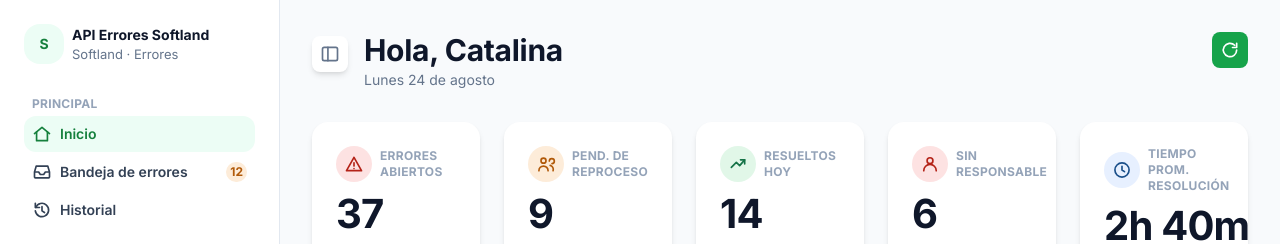
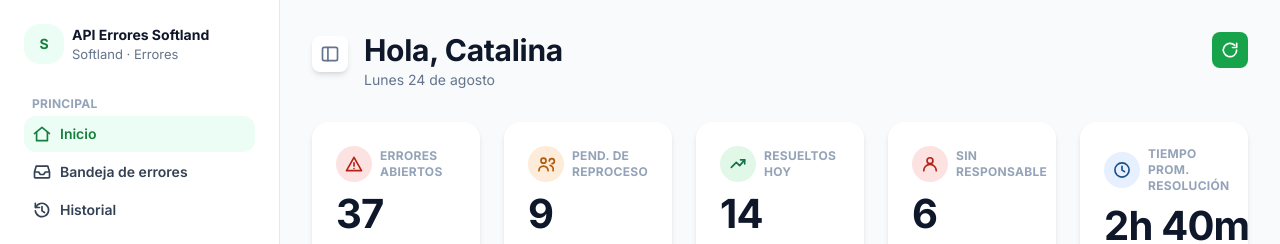
Before and after one commit to catalinapereyra123/API-controller-errores-softland, a React (Vite) app in the folder frontend/: page / in a window 1280 px wide. Shown: the top 244 px of the page. Built offline with nearby package versions, Linux system fonts and the light colour scheme.

Commit message:
remove mocked notification

```diff
--- a/frontend/src/components/Sidebar.tsx
+++ b/frontend/src/components/Sidebar.tsx
@@ -1,12 +1,6 @@
 import type { CSSProperties, ReactNode } from 'react'
 import { HistoryIcon, HomeIcon, InboxIcon } from './icons'
 import { cn } from '../utils/cn'
-
-export interface SidebarBadge {
-  text: string
-  color: string
-  backgroundColor: string
-}
 
 export type SidebarItemId = 'inicio' | 'bandeja' | 'historial'
 
@@ -54,8 +48,6 @@ interface SidebarProps {
   itemHoverBackground: string
   itemActiveColor: string
   itemActiveBackground: string
-  /** Badges opcionales por id de item (ej. pendientes en "bandeja"). */
-  badges?: Partial<Record<SidebarItemId, SidebarBadge>>
   activeItem?: SidebarItemId
   onItemSelect?: (item: SidebarNavItem) => void
   user?: SidebarUser
@@ -77,7 +69,6 @@ function Sidebar({
   itemHoverBackground,
   itemActiveColor,
   itemActiveBackground,
-  badges,
   activeItem,
   onItemSelect,
   user,
@@ -123,7 +114,6 @@ function Sidebar({
           <ul className="flex flex-col gap-xxs">
             {SIDEBAR_ITEMS.map((item) => {
               const isActive = item.id === activeItem
-              const badge = badges?.[item.id]
 
               return (
                 <li key={item.id}>
@@ -154,17 +144,6 @@ function Sidebar({
                       {item.icon}
                     </span>
                     <span className="flex-1 truncate">{item.label}</span>
-                    {badge && (
-                      <span
-                        style={{
-                          color: badge.color,
-                          backgroundColor: badge.backgroundColor,
-                        }}
-                        className="rounded-full px-xs py-xxs text-caption font-bold"
-                      >
-                        {badge.text}
-                      </span>
-                    )}
                   </a>
                 </li>
               )
--- a/frontend/src/pages/BandejaErrores.tsx
+++ b/frontend/src/pages/BandejaErrores.tsx
@@ -251,17 +251,6 @@ function BandejaErrores({
           itemActiveBackground={colors.primary.lightest}
           activeItem={activeNavItem}
           onItemSelect={handleSelectNavItem}
-          badges={
-            data
-              ? {
-                  bandeja: {
-                    text: String(data.bandejaPendientes),
-                    color: colors.label.orange.text,
-                    backgroundColor: colors.label.orange.background,
-                  },
-                }
-              : undefined
-          }
           user={
             data
               ? {
--- a/frontend/src/pages/ErrorDetail.tsx
+++ b/frontend/src/pages/ErrorDetail.tsx
@@ -162,13 +162,6 @@ function ErrorDetail({ onNavigate }: { onNavigate: (page: AppPage) => void }) {
           itemActiveBackground={colors.primary.lightest}
           activeItem="bandeja"
           onItemSelect={handleSelectNavItem}
-          badges={{
-            bandeja: {
-              text: '12',
-              color: colors.label.orange.text,
-              backgroundColor: colors.label.orange.background,
-            },
-          }}
           user={
             data
               ? {
--- a/frontend/src/pages/Historial.tsx
+++ b/frontend/src/pages/Historial.tsx
@@ -56,13 +56,6 @@ function Historial({ onNavigate }: { onNavigate: (page: AppPage) => void }) {
           itemActiveBackground={colors.primary.lightest}
           activeItem="historial"
           onItemSelect={handleSelectNavItem}
-          badges={{
-            bandeja: {
-              text: '12',
-              color: colors.label.orange.text,
-              backgroundColor: colors.label.orange.background,
-            },
-          }}
           user={
             data
               ? {
--- a/frontend/src/pages/Home.tsx
+++ b/frontend/src/pages/Home.tsx
@@ -149,17 +149,6 @@ function Home({ onNavigate }: { onNavigate: (page: AppPage) => void }) {
           itemActiveBackground={colors.primary.lightest}
           activeItem={activeNavItem}
           onItemSelect={handleSelectNavItem}
-          badges={
-            data
-              ? {
-                  bandeja: {
-                    text: String(data.stats.bandejaPendientes),
-                    color: colors.label.orange.text,
-                    backgroundColor: colors.label.orange.background,
-                  },
-                }
-              : undefined
-          }
           user={
             data
               ? {
```
